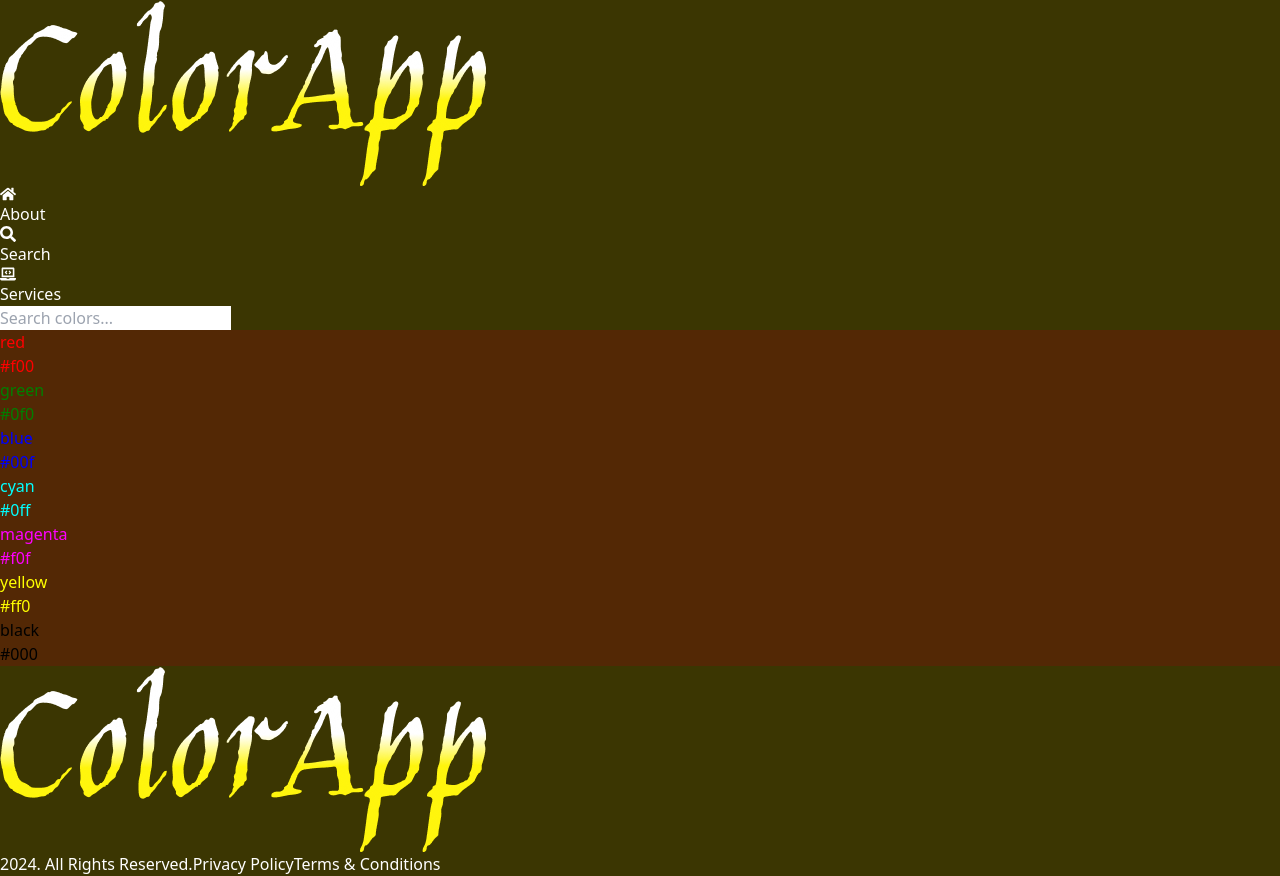
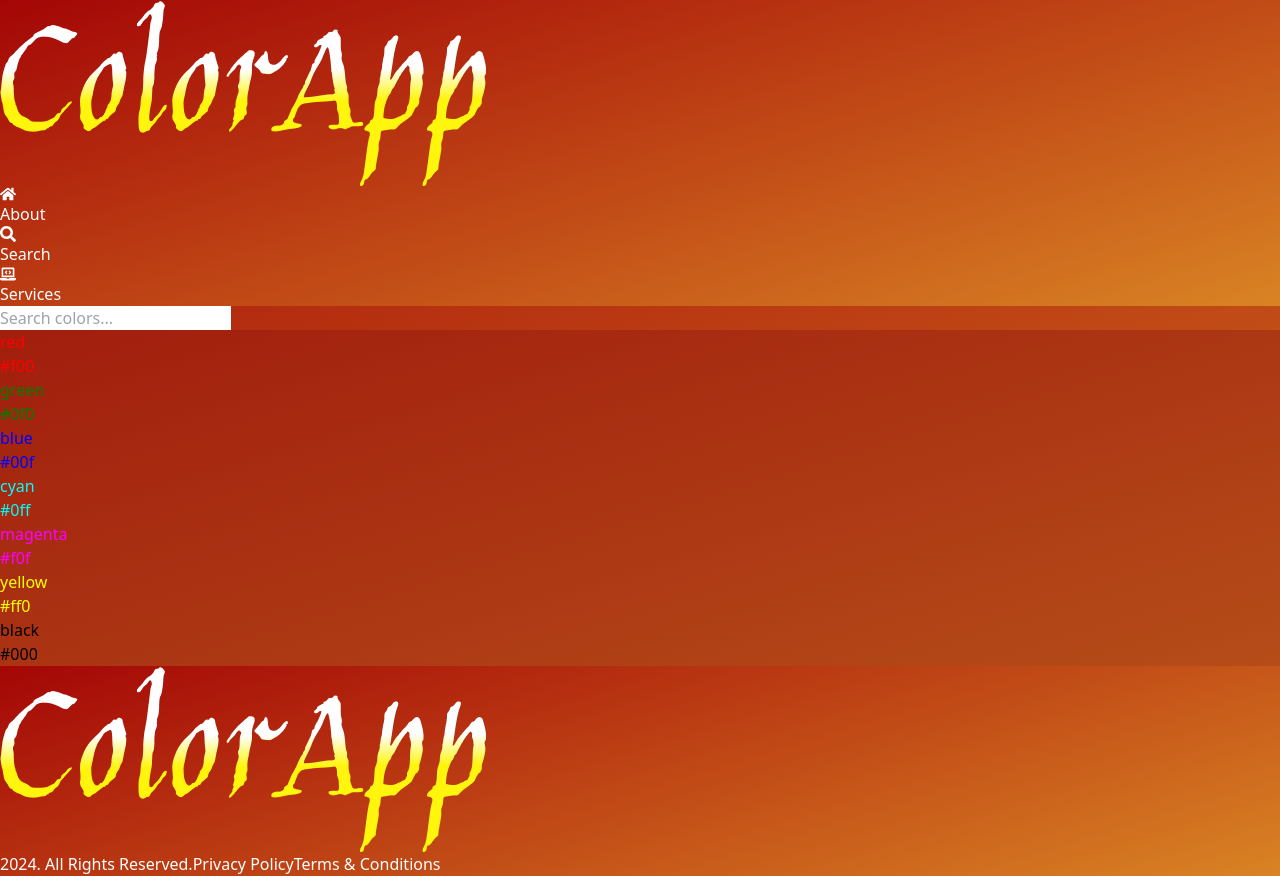
Before and after one commit to shahad-hassan19/ColorApp, a React (Vite) app: page /search in a window 1280 px wide. Built offline with nearby package versions, Linux system fonts and the light colour scheme.

Commit message:
making UI changes

```diff
--- a/src/components/Footer/Footer.jsx
+++ b/src/components/Footer/Footer.jsx
@@ -3,7 +3,7 @@ import Logo from '../../assets/Logo.png'
 
 export default function Footer(){
     return (
-        <div className="bg-black text-white font-medium px-10 py-5 flex flex-col md:flex-row gap-y-1 md:gap-y-0 items-center justify-around">
+        <div className="footer-bg bg-black text-white font-medium px-10 py-5 flex flex-col md:flex-row gap-y-1 md:gap-y-0 items-center justify-around">
             <span className='inline-flex items center'><Link to="/" ><img src={Logo} className='h-8 w-25 mr-1'/></Link> 2024. All Rights Reserved.</span>
             <span>Privacy Policy</span>
             <span>Terms & Conditions</span>
--- a/src/components/Search/Card.jsx
+++ b/src/components/Search/Card.jsx
@@ -2,8 +2,8 @@
 
 export default function Card({color, value}){
     return (
-        <div className="z-0 h-40 w-72 rounded-md overflow-hidden relative group flex items-center justify-center" style={{color: `${color}`, backgroundColor: " #810e0e57"}}>
-        <div className={`absolute h-28 w-28 -top-16 -right-16 rounded-full group-hover:scale-[625%] duration-500 z-0`} style={{backgroundColor: `${color}`}}></div>
+        <div className="color-card z-0 h-40 w-72 rounded-md overflow-hidden relative group flex items-center justify-center border-2 border-white hover:border-black" style={{color: `${color}`}}>
+        <div className={`absolute h-28 w-28 -top-16 -right-16 rounded-full group-hover:scale-[625%] duration-500 z-10`} style={{backgroundColor: `${color}`}}></div>
             <div className="z-20 font-bold group-hover:text-[#810e0e] duration-500 text-2xl">
             <p>{color}</p>
             <p>{value}</p>
--- a/src/components/Search/Search.jsx
+++ b/src/components/Search/Search.jsx
@@ -15,7 +15,7 @@ export default function Search(){
                 placeholder="Search colors..."
                 value={searchTerm}
                 onChange={e => setSearchTerm(e.target.value)}
-                className="bg-[#3b3602] border-2 border-[#3e3e3e] rounded-lg text-white px-6 py-3 text-base hover:border-white cursor-pointer transition w-72 mb-10"
+                className="bg-white border-2 border-[#3e3e3e] rounded-lg text-black px-6 py-3 text-base hover:border-white cursor-pointer transition w-full mb-10"
             />
             <div className="grid grid-cols-1 md:grid-cols-2 lg:grid-cols-3 items-center gap-4 w-full">
                 {filteredColors.map((color, index) => (
--- a/src/index.css
+++ b/src/index.css
@@ -3,10 +3,21 @@
 @tailwind utilities;
 
 body{
-    background-color: rgb(59, 54, 2);
+    background-image: linear-gradient(163deg, #A40606 0%,#D98324 100%);
     color: white;
 }
 
 .header-bg{
-    background-color: rgb(59, 54, 2);
+    background-image: linear-gradient(163deg, #A40606 0%,#D98324 100%);
 }
+
+.footer-bg{
+    background-image: linear-gradient(163deg, #A40606 0%,#D98324 100%);
+}
+
+.color-card{
+    background: rgba(129, 14, 14, 0.34);
+}
+
+
+/* background-color: rgb(59, 54, 2); */
```
Also changed, not shown: src/styles.css (added, +20 -0 lines).
